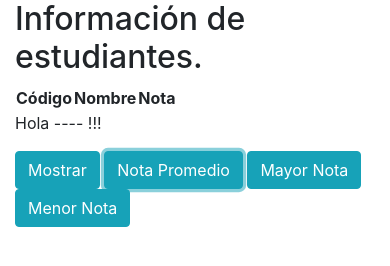
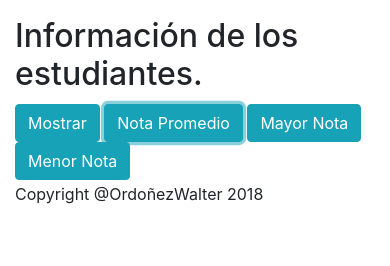
Before and after one commit to WordSys/FinalNextU-DOM, a plain HTML site: page Index.html in a window 390 px wide. Both pictures are taken after a click on the button "Nota Promedio". Drawn offline with Linux system fonts and the light colour scheme.

```diff
--- a/Index.html
+++ b/Index.html
@@ -11,11 +11,27 @@
   </head>
   <body>
     <header>
-      <div id="titulo" class="container">
-        <h2> Información de estudiantes. </h2>
+      <div class="container pt-3">
+        <div id="" class="row justify-content-md-center">
+          <div class="col col-lg-2">
+
+          </div>
+          <div class="col-md-auto">
+            <h2> Información de los estudiantes. </h2>
+          </div>
+          <div class="col col-lg-2">
+
+          </div>
+        </div>
       </div>
     </header>
-    <div id="contenedor" class="container" style="display:none">
+    <body>
+      <div id="container-table" class="container" style="display:none">
+        <div class="row justify-content-md-center">
+          <div class="col col-lg-2">
+
+          </div>
+          <div class="col-md-auto" >
             <table id="tabla">
               <thead>
                 <tr>
@@ -29,17 +45,43 @@
               </tbody>
             </table>
           </div>
-    <div class="">
-      <!-- Content here -->
+          <div class="col col-lg-2">
+
           </div>
-    <div id="botones" class="container">
-      <div class="mx-auto">
+        </div>
+      </div>
+      <div id="container-buttons" class="container">
+        <div class="row justify-content-md-center">
+          <div class="col col-lg-2">
+
+          </div>
+          <div class="col-md-auto">
             <button id="" type="button" class="btn btn-info" onclick="$.ShowActions.createTable(estudiantes);">Mostrar</button>
             <button id="" type="button" class="btn btn-info" onclick="$.ShowActions.displayAverage(estudiantes);">Nota Promedio</button>
             <button id="" type="button" class="btn btn-info" onclick="$.ShowActions.displayMax(estudiantes);">Mayor Nota</button>
             <button id="" type="button" class="btn btn-info" onclick="$.ShowActions.displayMin(estudiantes);">Menor Nota</button>
           </div>
+          <div class="col col-lg-2">
+
           </div>
+        </div>
+      </div>
+    </body>
+    <footer>
+      <div id="container-footer" class="container">
+        <div class="row justify-content-md-center">
+          <div class="col col-lg-2">
+
+          </div>
+          <div class="col-md-auto">
+            Copyright @OrdoñezWalter 2018
+          </div>
+          <div class="col col-lg-2">
+
+          </div>
+        </div>
+      </div>
+    </footer>
   </body>
 </html>
 <script type="text/javascript" src="js\fileJSON.js"></script>
--- a/js/fileJSON.js
+++ b/js/fileJSON.js
@@ -21,11 +21,33 @@
   },
   //muestra todos los objetos json
   $.ShowActions.createTable = function(estudiantes){
-    $('#contenedor').hide();
+
+    for (var i in estudiantes){
+      var file = [];
+      file.push("["+ estudiantes[i].codigo,estudiantes[i].nombre,estudiantes[i].nota +"]");
+      console.log(file);
+      /**
+      $('#tabla').append(
+        '<tr><td>'+ estudiantes[i].codigo +'</td><td>'+ estudiantes[i].nombre +'</td><td>'+ estudiantes[i].nota +'</td></tr>'
+      );
+      $(document).ready( function ()
+       {
+          $('#tabla').DataTable(
+            {
+              data: file
+            }
+          );
+        } );
+
+
+      $('#container-table').show();
+      */
+    };
+
   },
   //muestra el promedio de notas
   $.ShowActions.displayAverage = function(estudiantes){
-    $('#contenedor').show();
+    $('#container-table').hide();
   },
   //muestra alumno con mayor nota
   $.ShowActions.displayMax = function(estudiantes){
```
Lines whose indentation alone changed are shown as unchanged.
